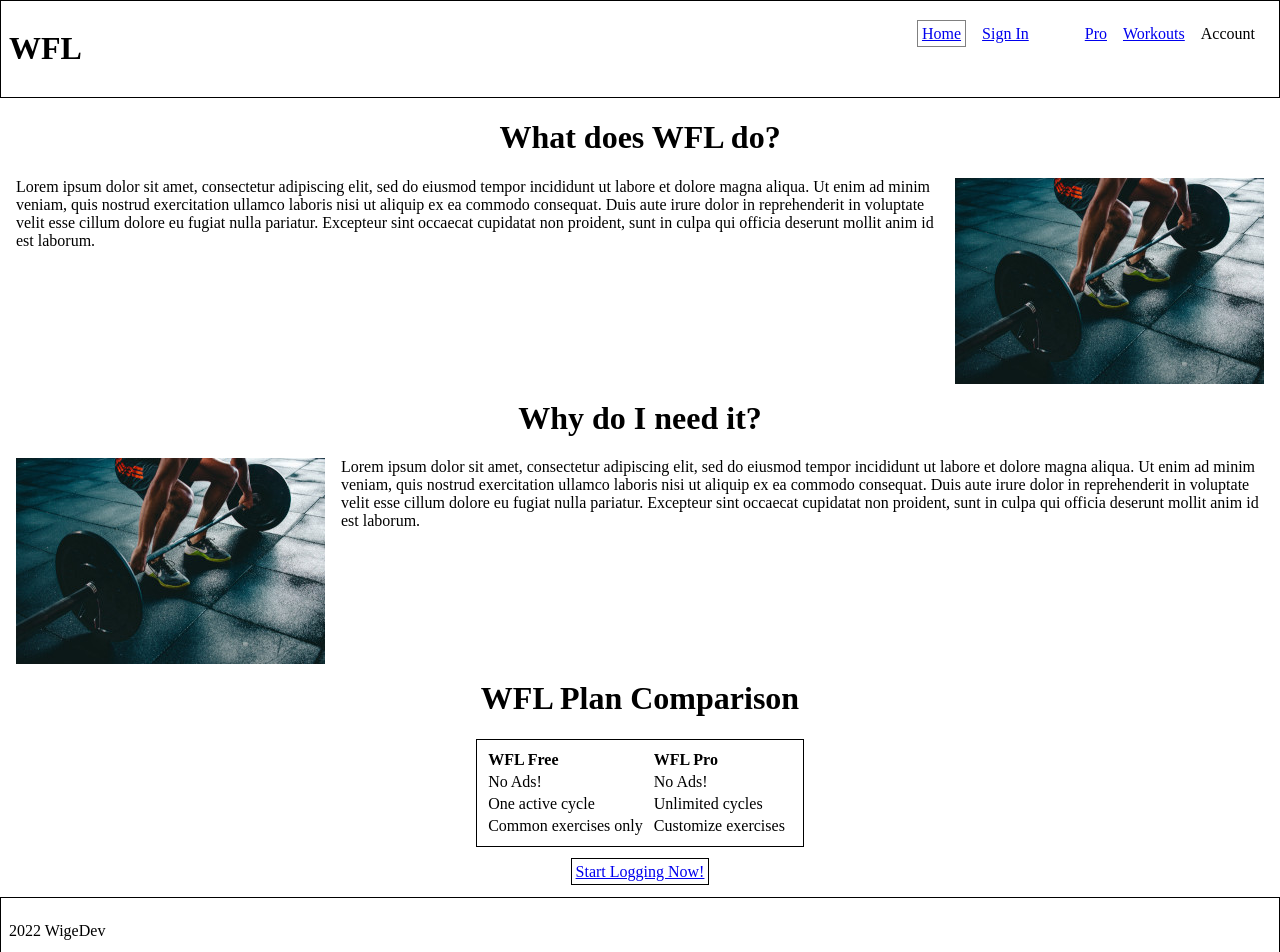
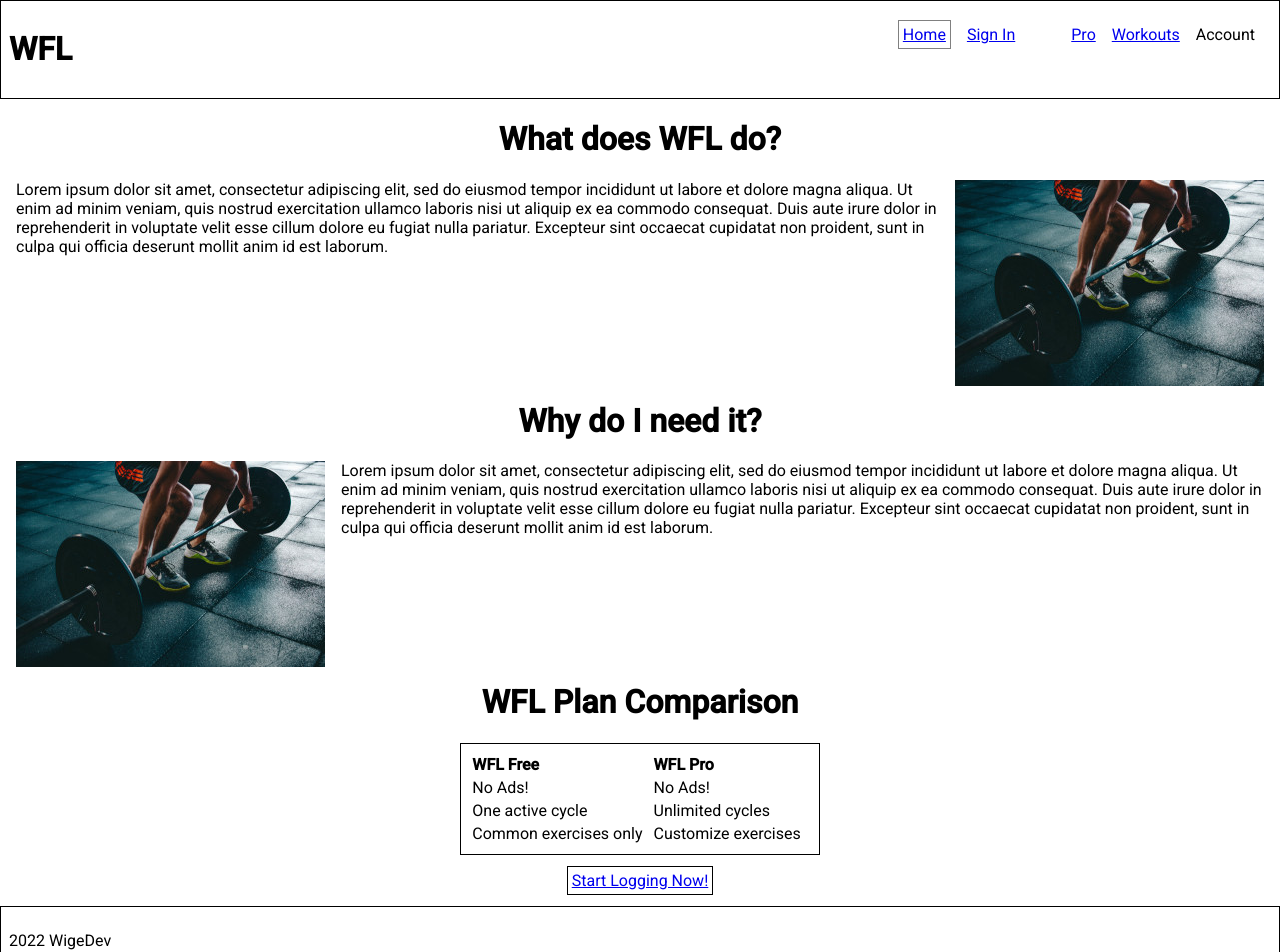
Before and after one commit to garywige/wigedev-fitness-log, an Angular app: page /home in a window 1280 px wide. Shown: the top 952 px of the page. Built offline with nearby package versions, Linux system fonts and the light colour scheme.

Commit message:
installed material & flex-layout

```diff
--- a/angular.json
+++ b/angular.json
@@ -27,6 +27,7 @@
               "src/assets"
             ],
             "styles": [
+              "src/custom-theme.scss",
               "src/styles.css"
             ],
             "scripts": []
--- a/package.json
+++ b/package.json
@@ -15,10 +15,13 @@
   "private": true,
   "dependencies": {
     "@angular/animations": "~13.2.2",
+    "@angular/cdk": "^13.2.2",
     "@angular/common": "~13.2.2",
     "@angular/compiler": "~13.2.2",
     "@angular/core": "~13.2.2",
+    "@angular/flex-layout": "^13.0.0-beta.38",
     "@angular/forms": "~13.2.2",
+    "@angular/material": "^13.2.2",
     "@angular/platform-browser": "~13.2.2",
     "@angular/platform-browser-dynamic": "~13.2.2",
     "@angular/router": "~13.2.2",
--- a/src/app/app.module.ts
+++ b/src/app/app.module.ts
@@ -9,10 +9,12 @@
 import { PageNotFoundComponent } from './page-not-found/page-not-found.component';
 import { SignInComponent } from './sign-in/sign-in.component';
 import { SignUpComponent } from './sign-up/sign-up.component';
+import { BrowserAnimationsModule } from '@angular/platform-browser/animations';
+import { MaterialModule } from './material/material.module';
 
 @NgModule({
   declarations: [AppComponent, HomeComponent, PageNotFoundComponent, SignInComponent, SignUpComponent],
-  imports: [BrowserModule, AppRoutingModule, FreeModule, ProModule],
+  imports: [BrowserModule, AppRoutingModule, FreeModule, ProModule, BrowserAnimationsModule, MaterialModule],
   providers: [],
   bootstrap: [AppComponent],
 })
--- /dev/null
+++ b/src/custom-theme.scss
@@ -0,0 +1,34 @@
+
+// Custom Theming for Angular Material
+// For more information: https://material.angular.io/guide/theming
+@use '@angular/material' as mat;
+// Plus imports for other components in your app.
+
+// Include the common styles for Angular Material. We include this here so that you only
+// have to load a single css file for Angular Material in your app.
+// Be sure that you only ever include this mixin once!
+@include mat.core();
+
+// Define the palettes for your theme using the Material Design palettes available in palette.scss
+// (imported above). For each palette, you can optionally specify a default, lighter, and darker
+// hue. Available color palettes: https://material.io/design/color/
+$wigedev-fitness-log-primary: mat.define-palette(mat.$indigo-palette);
+$wigedev-fitness-log-accent: mat.define-palette(mat.$pink-palette, A200, A100, A400);
+
+// The warn palette is optional (defaults to red).
+$wigedev-fitness-log-warn: mat.define-palette(mat.$red-palette);
+
+// Create the theme object. A theme consists of configurations for individual
+// theming systems such as "color" or "typography".
+$wigedev-fitness-log-theme: mat.define-light-theme((
+  color: (
+    primary: $wigedev-fitness-log-primary,
+    accent: $wigedev-fitness-log-accent,
+    warn: $wigedev-fitness-log-warn,
+  )
+));
+
+// Include theme styles for core and each component used in your app.
+// Alternatively, you can import and @include the theme mixins for each component
+// that you are using.
+@include mat.all-component-themes($wigedev-fitness-log-theme);
--- a/src/index.html
+++ b/src/index.html
@@ -6,6 +6,9 @@
   <base href="/">
   <meta name="viewport" content="width=device-width, initial-scale=1">
   <link rel="icon" type="image/x-icon" href="favicon.ico">
+  <link rel="preconnect" href="https://fonts.gstatic.com">
+  <link href="https://fonts.googleapis.com/css2?family=Roboto:wght@300;400;500&display=swap" rel="stylesheet">
+  <link href="https://fonts.googleapis.com/icon?family=Material+Icons" rel="stylesheet">
 </head>
 <body>
   <app-root></app-root>
--- a/src/styles.css
+++ b/src/styles.css
@@ -16,3 +16,6 @@
   border: solid gray 1px;
   padding: 4px;
 }
+
+html, body { height: 100%; }
+body { margin: 0; font-family: Roboto, "Helvetica Neue", sans-serif; }
```
Also changed, not shown: src/app/material/material.module.ts (added, +12 -0 lines), 1 other file (tests, documents, lock files or other folders).
